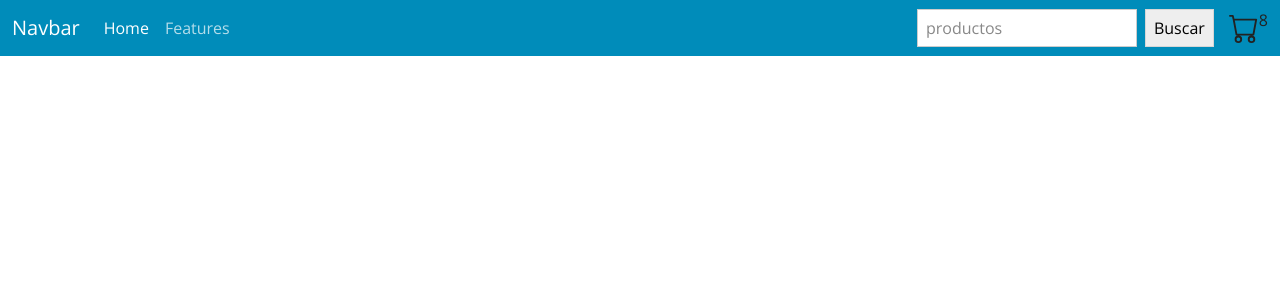
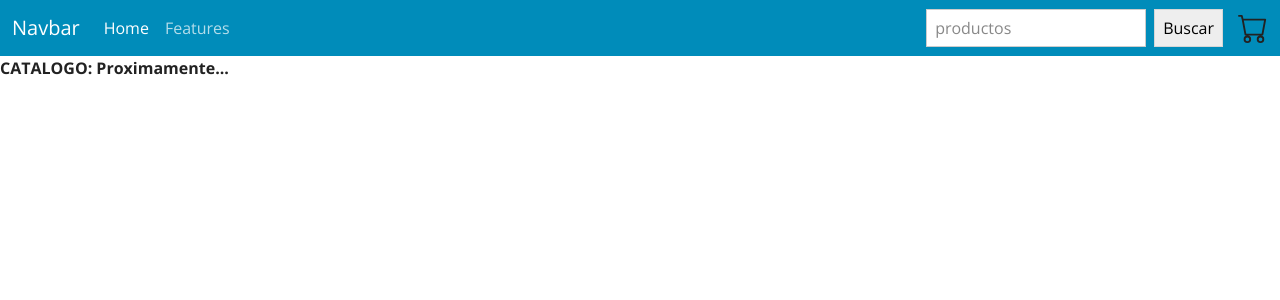
Before and after one commit to Jccordoba1994/My-App-React, a React (Create React App) app: page / in a window 1280 px wide. Shown: the top 300 px of the page. Built offline with nearby package versions, Linux system fonts and the light colour scheme.

Commit message:
correcion ItemListContainer

```diff
--- a/src/Components/App.jsx
+++ b/src/Components/App.jsx
@@ -1,12 +1,14 @@
 import React from 'react';
 import './App.css';
 import Navbar from './Fragmentos/Navbar';
+import ItemListContainer from '../Components/Fragmentos/ItemListContainer'
 
 
 const App = () => {
     return (
         <>
             <Navbar/>
+            <ItemListContainer greeting ='CATALOGO: Proximamente...' />
         </>
     );
 }
--- a/src/Components/Fragmentos/CartWidget.jsx
+++ b/src/Components/Fragmentos/CartWidget.jsx
@@ -1,14 +1,12 @@
 import React from 'react';
 import {BsCart} from "react-icons/bs";
 import './CartWidget.css';
-import ItemListContainer from './ItemListContainer';
 
 
 const CartWidget = () => {
     return (
         <>
             <BsCart className='carrito'/>
-            <ItemListContainer cantidad='8'/>
         </>
     );
 }
--- a/src/Components/Fragmentos/ItemListContainer.jsx
+++ b/src/Components/Fragmentos/ItemListContainer.jsx
@@ -1,9 +1,9 @@
 import React from 'react';
 
-const ItemListContainer = ({cantidad}) => {
+const ItemListContainer = ({greeting}) => {
     return (
         <>
-            <p>{cantidad}</p>
+            <strong>{greeting}</strong>
         </>
     );
 }
```
